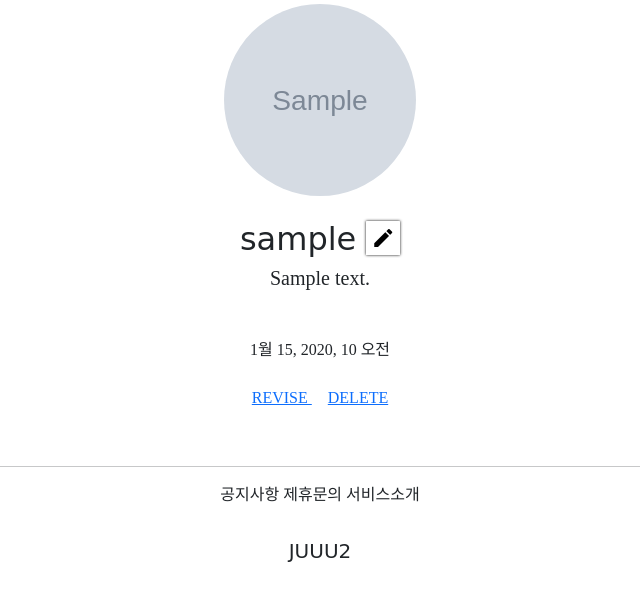
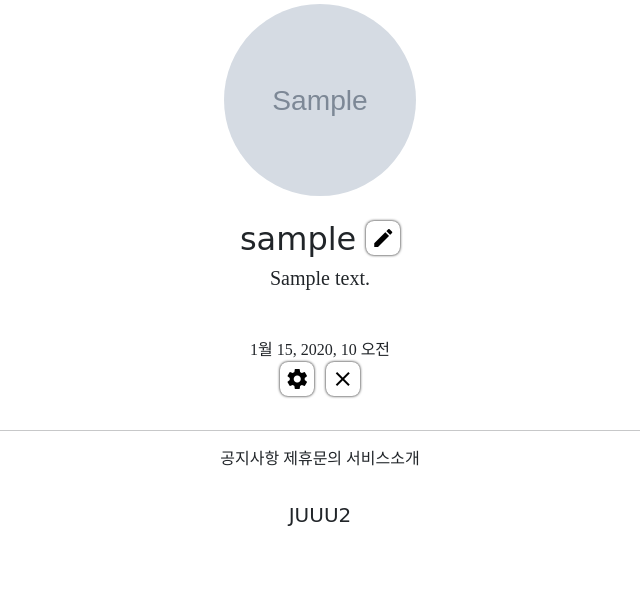
Before and after one commit to Lee-JuHwan/gis4-1, a Django app: page /accounts/detail/1 in a window 1280 px wide. Shown: the part 269-864 px from the top of the page, without its empty margins (320-960 px from the left). After the commit the page ends 795 px from the top, so only its background shows below. Run offline with Django 3.2, Linux system fonts and the light colour scheme; a user stored in the database is signed in; tables that the repository leaves empty hold one stand-in row (values such as "Sample post"); grey boxes marked "Sample" are stand-in pictures; parts of the project's set-up code (start-up, migrations or seed data) failed here and were passed over; some libraries are stand-ins or nearby versions; some web fonts are replaced.

Commit message:
07/30 commit1.5

```diff
--- a/accountapp/templates/accountapp/detail.html
+++ b/accountapp/templates/accountapp/detail.html
@@ -35,12 +35,14 @@
 
         {% if user == target_user %}
 
-        <div style="margin: 1.5rem">
-            <a href= "{% url 'accountapp:update' pk=target_user.pk %}" style="margin: 0.5rem">
-                REVISE
+        <div>
+            <a href= "{% url 'accountapp:update' pk=target_user.pk %}"
+                    class="material-icons mx-1 round_button">
+                settings
             </a>
-            <a href= "{% url 'accountapp:delete' pk=target_user.pk %}" style="margin: 0.5rem">
-                DELETE
+            <a href= "{% url 'accountapp:delete' pk=target_user.pk %}"
+                    class="material-icons mx-1 round_button">
+                close
             </a>
         </div>
 
--- a/static/base.css
+++ b/static/base.css
@@ -36,7 +36,7 @@
 .round_button {
     color: black;
     text-decoration: none;
-    border-radius: 0.01rem;
+    border-radius: 0.5rem;
     box-shadow: 0 0 3px black;
     padding: 0.3rem;
 }
```
